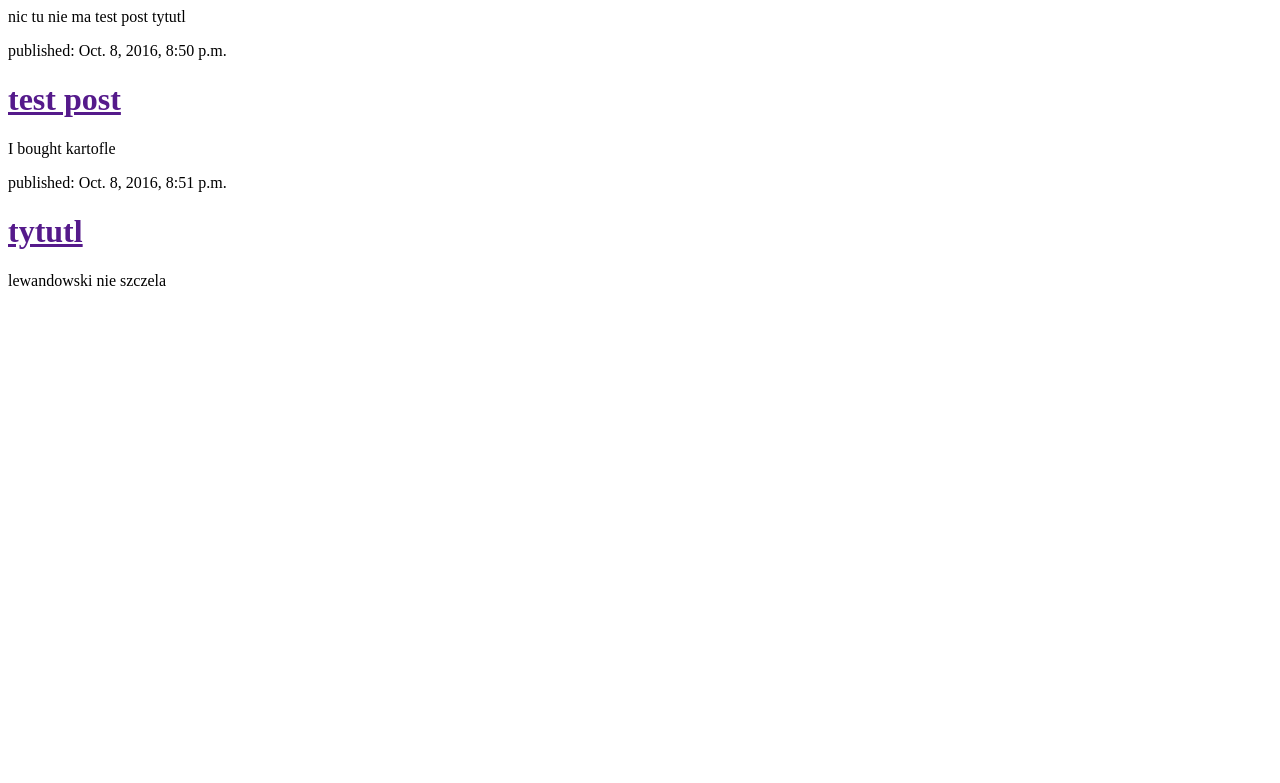
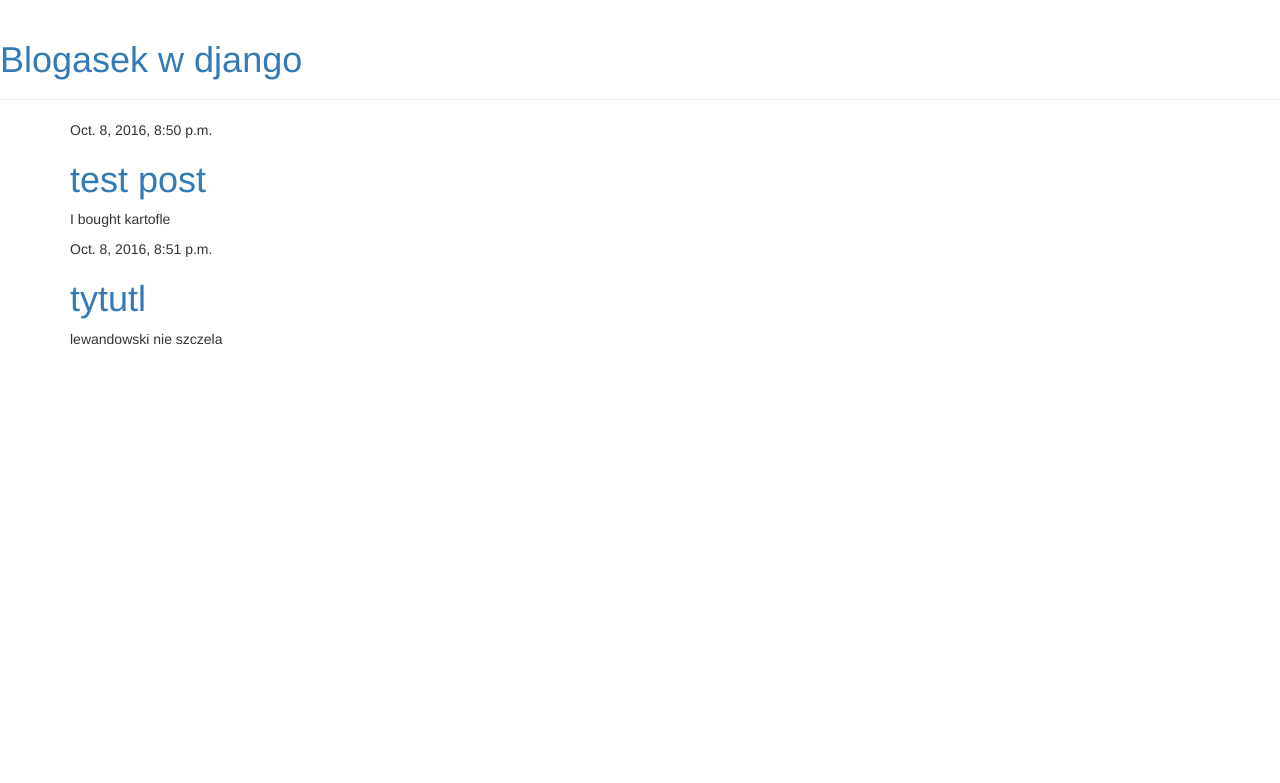
Before and after one commit to matandked/NaukaDjango, a Django app: page / in a window 1280 px wide. Shown: the top 783 px of the page. Run offline with Django 3.2, Linux system fonts and the light colour scheme; data comes from the database, SQL or seed files in the repository; some libraries are stand-ins or nearby versions.

Commit message:
dodałem reużywalność kaawałka templejtu

```diff
--- a/SentinelSite/SentinelSite/settings.py
+++ b/SentinelSite/SentinelSite/settings.py
@@ -119,3 +119,6 @@ USE_TZ = True
 # https://docs.djangoproject.com/en/1.10/howto/static-files/
 
 STATIC_URL = '/static/'
+STATICFILES_DIRS = (
+    os.path.join(BASE_DIR, "static"),
+)
--- /dev/null
+++ b/SentinelSite/blogasek/templates/blogasek/base.html
@@ -0,0 +1,23 @@
+{% load staticfiles %}
+<html>
+    <head>
+        <title>Blogasek w django</title>
+        <link rel="stylesheet" href="//maxcdn.bootstrapcdn.com/bootstrap/3.2.0/css/bootstrap.min.css">
+        <link rel="stylesheet" href="//maxcdn.bootstrapcdn.com/bootstrap/3.2.0/css/bootstrap-theme.min.css">
+        <link href='//fonts.googleapis.com/css?family=Lobster&subset=latin,latin-ext' rel='stylesheet' type='text/css'>
+        <link rel="stylesheet" href="{% static 'css/blog.css' %}">
+    </head>
+
+<body>
+    <div class="page-header">
+        <h1><a href="/">Blogasek w django</a></h1>
+    </div>
+    <div class="content container">
+        <div class="row">
+            <div class="col-md-8">
+            {% block content %}
+            {% endblock %}
+            </div>
+        </div>
+    </div>
+</body>
--- a/SentinelSite/blogasek/templates/blogasek/post_list.html
+++ b/SentinelSite/blogasek/templates/blogasek/post_list.html
@@ -1,16 +1,13 @@
-<html>
-<body>
-nic tu nie ma
-{% for post in posts %}
-    {{ post }}
-{% endfor %}
-<BR>
-{% for post in posts %}
-    <div>
-        <p>published: {{ post.published_date }}</p>
-        <h1><a href="">{{ post.title }}</a></h1>
-        <p>{{ post.text|linebreaksbr }}</p>
-    </div>
-{% endfor %}
-</body>
-</html>
+{% extends 'blogasek/base.html' %}
+
+{% block content %}
+    {% for post in posts %}
+        <div class="post">
+            <div class="date">
+                {{ post.published_date }}
+            </div>
+            <h1><a href="{% url 'post_detail' pk=post.pk %}">{{ post.title }}</a></h1>
+            <p>{{ post.text|linebreaksbr }}</p>
+        </div>
+    {% endfor %}
+{% endblock content %}
--- a/SentinelSite/blogasek/urls.py
+++ b/SentinelSite/blogasek/urls.py
@@ -4,4 +4,6 @@ from . import views
 urlpatterns = [
     #widok post_list do pustego URL
     url(r'^$', views.post_list, name='post_list'),
+    # /post/numer przezkaze numer do <pk> i wysle do post_detail
+    url(r'^post/(?P<pk>[0-9]+)/$', views.post_detail, name='post_detail'),
 ]
--- a/SentinelSite/blogasek/views.py
+++ b/SentinelSite/blogasek/views.py
@@ -1,4 +1,4 @@
-from django.shortcuts import render
+from django.shortcuts import render, get_object_or_404
 from django.utils import timezone
 from .models import Post
 
@@ -8,3 +8,7 @@ def post_list(request):
     #Post zdefiniowalismy w modelach
     posty = Post.objects.filter(published_date__lte=timezone.now()).order_by('published_date')
     return render(request, 'blogasek/post_list.html', {'posts':posty})
+
+def post_detail(request, pk):
+    post = get_object_or_404(Post, pk=pk)
+    return render(request, 'blogasek/post_detail.html', {'post': post})
--- /dev/null
+++ b/SentinelSite/static/css/blogasek.css
@@ -0,0 +1,3 @@
+h1 a {
+    color: #FCA205;
+}
```
Also changed, not shown: SentinelSite/blogasek/templates/blogasek/post_detail.html (added, +13 -0 lines).
